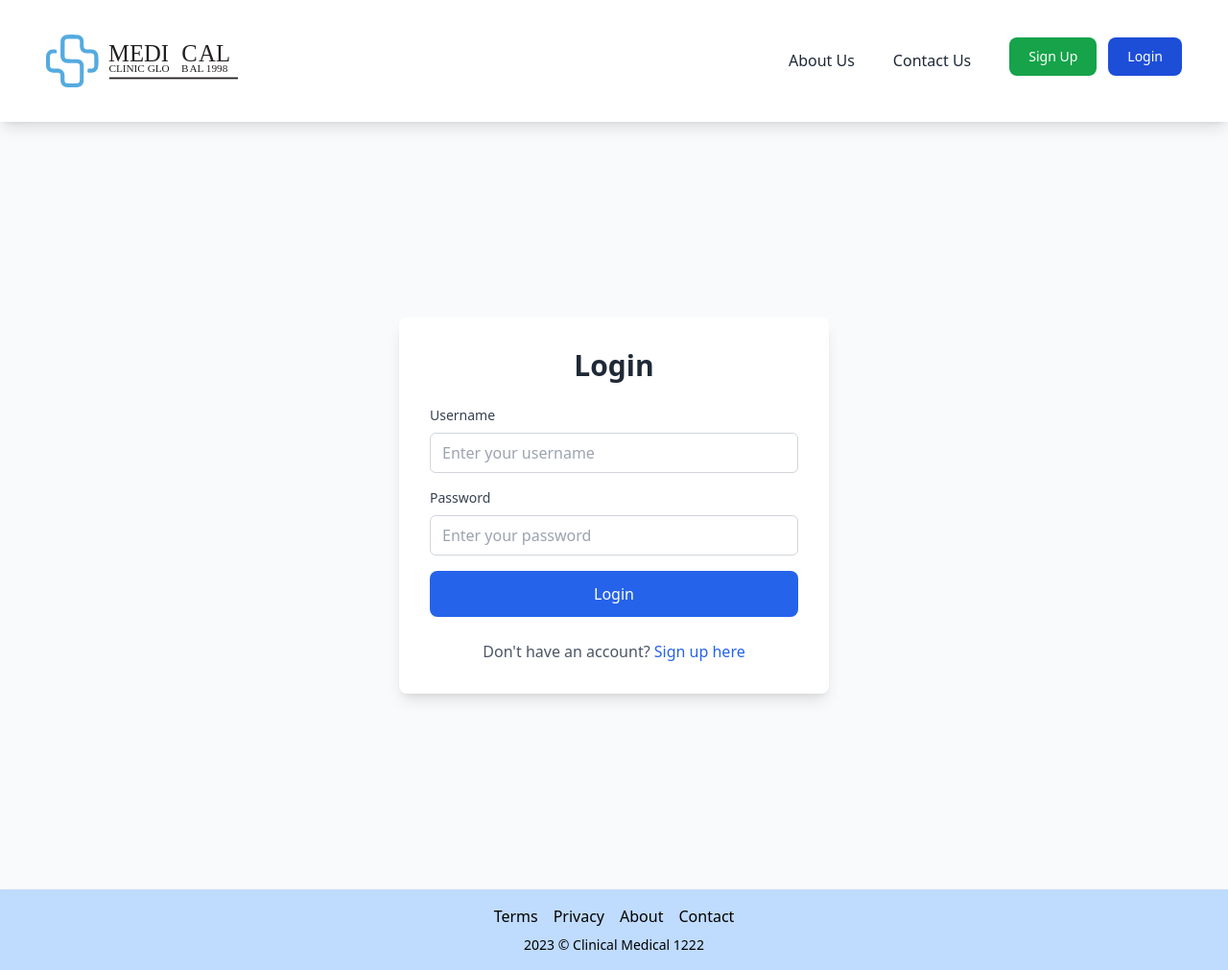
After one commit to murilo-dv/clinic_booking_system, a Django app: page /users/login/ in a window 1280 px wide. The commit adds this page. Shown: the whole page at 96% size. Run offline with Django 3.2, Linux system fonts and the light colour scheme; some libraries are stand-ins or nearby versions.

Commit message:
feat: implement user authentication system with role-based access

```diff
--- /dev/null
+++ b/templates/users/login.html
@@ -0,0 +1,62 @@
+{% extends "website/base.html" %}
+
+{% block content %}
+<section class="flex justify-center items-center min-h-screen bg-gray-50">
+    <div class="bg-white shadow-lg rounded-lg w-full max-w-md mx-4">
+        <div class="p-8">
+            <h1 class="text-3xl font-bold text-center text-gray-800 mb-6">Login</h1>
+
+            <!-- Display messages -->
+            {% if messages %}
+                {% for message in messages %}
+                    <div class="alert mb-4 p-4 rounded-lg {% if message.tags == 'success' %}bg-green-100 text-green-700 border border-green-400{% elif message.tags == 'error' %}bg-red-100 text-red-700 border border-red-400{% endif %}">
+                        {{ message }}
+                    </div>
+                {% endfor %}
+            {% endif %}
+
+            <form method="post" class="space-y-4">
+                {% csrf_token %}
+
+                <!-- Username field -->
+                <div>
+                    <label for="{{ form.username.id_for_label }}" class="block text-sm font-medium text-gray-700 mb-2">
+                        Username
+                    </label>
+                    {{ form.username }}
+                    {% if form.username.errors %}
+                        <div class="text-red-600 text-sm mt-1">
+                            {{ form.username.errors }}
+                        </div>
+                    {% endif %}
+                </div>
+
+                <!-- Password field -->
+                <div>
+                    <label for="{{ form.password.id_for_label }}" class="block text-sm font-medium text-gray-700 mb-2">
+                        Password
+                    </label>
+                    {{ form.password }}
+                    {% if form.password.errors %}
+                        <div class="text-red-600 text-sm mt-1">
+                            {{ form.password.errors }}
+                        </div>
+                    {% endif %}
+                </div>
+
+                <button type="submit" class="w-full py-3 mt-6 bg-blue-600 hover:bg-blue-700 text-white font-medium rounded-lg transition duration-300">
+                    Login
+                </button>
+            </form>
+
+            <div class="text-center mt-6 text-gray-600">
+                Don't have an account?
+                <a href="{% url 'patient_signup' %}" class="text-blue-600 hover:text-blue-800 font-medium">
+                    Sign up here
+                </a>
+            </div>
+        </div>
+    </div>
+</section>
+
+{% endblock content %}
--- a/templates/website/navbar.html
+++ b/templates/website/navbar.html
@@ -1,12 +1,47 @@
 {% load static %}
 <nav class="relative w-full flex px-12 py-9 justify-between items-center bg-white shadow-lg">
-    <a href="/"><img src="{% static 'images/Logo_h.svg' %}" alt="Medical-Logo" width="200px" height="160px"/></a>
+    <a href="{% url 'home' %}"><img src="{% static 'images/Logo_h.svg' %}" alt="Medical-Logo" width="200px" height="160px"/></a>
     <ul class="list-none flex justify-end items-center flex-1">
-        <li class="cursor-pointer text-gray-800 mr-10"><a href="/aboutus">About Us</a></li>
-        <li class="cursor-pointer text-gray-800 mr-10"><a href="/contact">Contact Us</a></li>
-        <li class="cursor-pointer text-gray-800 mr-3"><a href="/book_appointment"><button type="button" onclick="'/book_appointment'" class="w-auto text-white bg-blue-700 font-medium rounded-lg text-sm px-5 py-2.5 mb-2">Book Appointment
-        </button></a></li>
-        <li><a href="/login"><button type="button" onclick="'/adminlogin'" class="w-auto text-white bg-blue-700 font-medium rounded-lg text-sm px-5 py-2.5 mb-2">Login
-        </button></a></li>
+        <li class="cursor-pointer text-gray-800 mr-10">
+            <a href="{% url 'about' %}">About Us</a>
+        </li>
+        <li class="cursor-pointer text-gray-800 mr-10">
+            <a href="{% url 'contact' %}">Contact Us</a>
+        </li>
+
+        {% if user.is_authenticated %}
+            <li class="cursor-pointer text-gray-800 mr-10">
+                <span>Welcome, {{ user.username }}!</span>
+            </li>
+            <li class="cursor-pointer text-gray-800 mr-3">
+                <a href="{% url 'book_appointment' %}">
+                    <button type="button" class="w-auto text-white bg-blue-700 hover:bg-blue-800 font-medium rounded-lg text-sm px-5 py-2.5 mb-2 transition duration-300">
+                        Book Appointment
+                    </button>
+                </a>
+            </li>
+            <li>
+                <a href="{% url 'logout' %}">
+                    <button type="button" class="w-auto text-white bg-red-600 hover:bg-red-700 font-medium rounded-lg text-sm px-5 py-2.5 mb-2 transition duration-300">
+                        Logout
+                    </button>
+                </a>
+            </li>
+        {% else %}
+            <li class="cursor-pointer text-gray-800 mr-3">
+                <a href="{% url 'patient_signup' %}">
+                    <button type="button" class="w-auto text-white bg-green-600 hover:bg-green-700 font-medium rounded-lg text-sm px-5 py-2.5 mb-2 transition duration-300">
+                        Sign Up
+                    </button>
+                </a>
+            </li>
+            <li>
+                <a href="{% url 'login' %}">
+                    <button type="button" class="w-auto text-white bg-blue-700 hover:bg-blue-800 font-medium rounded-lg text-sm px-5 py-2.5 mb-2 transition duration-300">
+                        Login
+                    </button>
+                </a>
+            </li>
+        {% endif %}
     </ul>
-  </nav>
+</nav>
--- a/users/forms.py
+++ b/users/forms.py
@@ -19,3 +19,18 @@ class PatientForm(forms.ModelForm):
     class Meta:
         model = Patient
         exclude = ['user', 'status']
+
+class LoginForm(forms.Form):
+    username = forms.CharField(
+        max_length=150,
+        widget=forms.TextInput(attrs={
+            'class': 'w-full px-3 py-2 border border-gray-300 rounded-md focus:outline-none focus:ring-2 focus:ring-blue-500',
+            'placeholder': 'Enter your username'
+        })
+    )
+    password = forms.CharField(
+        widget=forms.PasswordInput(attrs={
+            'class': 'w-full px-3 py-2 border border-gray-300 rounded-md focus:outline-none focus:ring-2 focus:ring-blue-500',
+            'placeholder': 'Enter your password'
+        })
+    )
--- a/users/urls.py
+++ b/users/urls.py
@@ -3,4 +3,9 @@ from . import views
 
 urlpatterns = [
     path('signup/', views.patient_signup, name='patient_signup'),
+    path('login/', views.login_view, name='login'),
+    path('logout/', views.logout_view, name='logout'),
+    path('patient-dashboard/', views.patient_dashboard, name='patient_dashboard'),
+    path('doctor-dashboard/', views.doctor_dashboard, name='doctor_dashboard'),
+    path('staff-dashboard/', views.staff_dashboard, name='staff_dashboard'),
 ]
--- a/users/views.py
+++ b/users/views.py
@@ -1,5 +1,7 @@
 from django.shortcuts import render, redirect
-from .forms import PatientCreationForm, PatientForm
+from django.contrib.auth import authenticate, login, logout
+from django.contrib import messages
+from .forms import LoginForm, PatientCreationForm, PatientForm
 from .models import User
 
 # Create your views here.
@@ -22,3 +24,55 @@ def patient_signup(request):
         'user_form': user_form,
         'profile_form': profile_form
     })
+
+def login_view(request):
+    if request.method == 'POST':
+        form = LoginForm(request.POST)
+        if form.is_valid():
+            username = form.cleaned_data['username']
+            password = form.cleaned_data['password']
+
+            user = authenticate(request, username=username, password=password)
+            if user is not None:
+                login(request, user)
+                messages.success(request, f'Welcome back, {user.username}!')
+
+                # Redirect based on user role
+                if user.role == 'admin':
+                    return redirect('/admin/')
+                elif user.role == 'doctor':
+                    return redirect('doctor_dashboard')  # You'll need to create this
+                elif user.role == 'staff':
+                    return redirect('staff_dashboard')   # You'll need to create this
+                else:  # patient
+                    return redirect('patient_dashboard') # You'll need to create this
+            else:
+                messages.error(request, 'Invalid username or password.')
+    else:
+        form = LoginForm()
+
+    return render(request, 'users/login.html', {'form': form})
+
+def logout_view(request):
+    logout(request)
+    messages.success(request, 'You have been logged out successfully.')
+    return redirect('home')
+
+# Dashboard views for different user roles
+def patient_dashboard(request):
+    if not request.user.is_authenticated or request.user.role != 'patient':
+        messages.error(request, 'Access denied.')
+        return redirect('login')
+    return render(request, 'users/patient_dashboard.html')
+
+def doctor_dashboard(request):
+    if not request.user.is_authenticated or request.user.role != 'doctor':
+        messages.error(request, 'Access denied.')
+        return redirect('login')
+    return render(request, 'users/doctor_dashboard.html')
+
+def staff_dashboard(request):
+    if not request.user.is_authenticated or request.user.role != 'staff':
+        messages.error(request, 'Access denied.')
+        return redirect('login')
+    return render(request, 'users/staff_dashboard.html')
```
Also changed, not shown: templates/users/patient_dashboard.html (added, +49 -0 lines), templates/users/patient_signup.html (+10 -4 lines).
